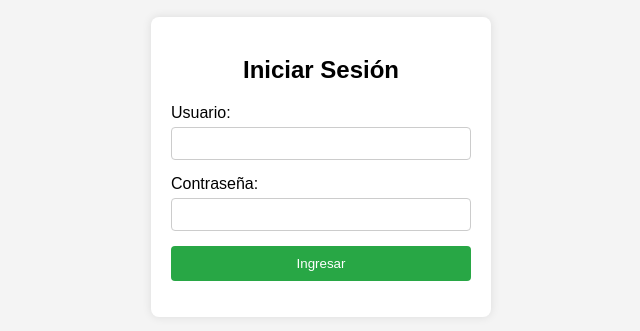
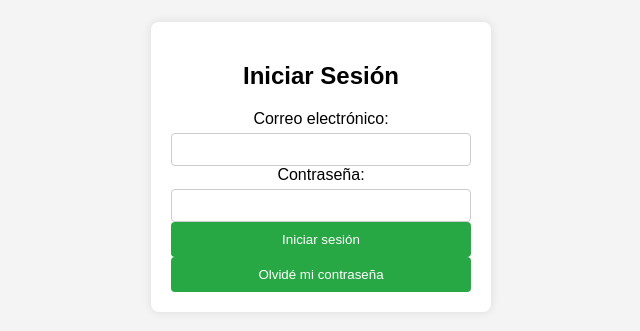
Before and after one commit to SrSamCgar/-toothcare, a website: page login.html in a window 1280 px wide. Shown: the part 233-564 px from the top of the page, without its empty margins (319-959 px from the left). Drawn offline with Linux system fonts and the light colour scheme.

Commit message:
Update login.html

```diff
--- a/login.html
+++ b/login.html
@@ -3,26 +3,28 @@
 <head>
     <meta charset="UTF-8">
     <meta name="viewport" content="width=device-width, initial-scale=1.0">
-    <title>Página de Login</title>
-    <link rel="stylesheet" href="styles.css"> <!-- Enlaza tu archivo CSS -->
+    <title>Login</title>
+    <link rel="stylesheet" href="styles.css">
 </head>
 <body>
     <div class="login-container">
         <h2>Iniciar Sesión</h2>
         <form id="loginForm">
-            <div class="input-group">
-                <label for="username">Usuario:</label>
-                <input type="text" id="username" name="username" required>
-            </div>
-            <div class="input-group">
-                <label for="password">Contraseña:</label>
-                <input type="password" id="password" name="password" required>
-            </div>
-            <button type="submit">Ingresar</button>
+            <label for="email">Correo electrónico:</label>
+            <input type="email" id="email" name="email" required>
+
+            <label for="password">Contraseña:</label>
+            <input type="password" id="password" name="password" required>
+
+            <button type="submit">Iniciar sesión</button>
         </form>
-        <p id="error-message" class="error-message"></p>
+        <button id="forgotPasswordBtn">Olvidé mi contraseña</button>
+
+        <div id="error-message" style="color: red; display: none;">
+            <p>Correo o contraseña incorrectos</p>
+        </div>
     </div>
 
-    <script src="script.js"></script> <!-- Enlaza tu archivo JavaScript -->
+    <script src="script.js"></script>
 </body>
 </html>
```
